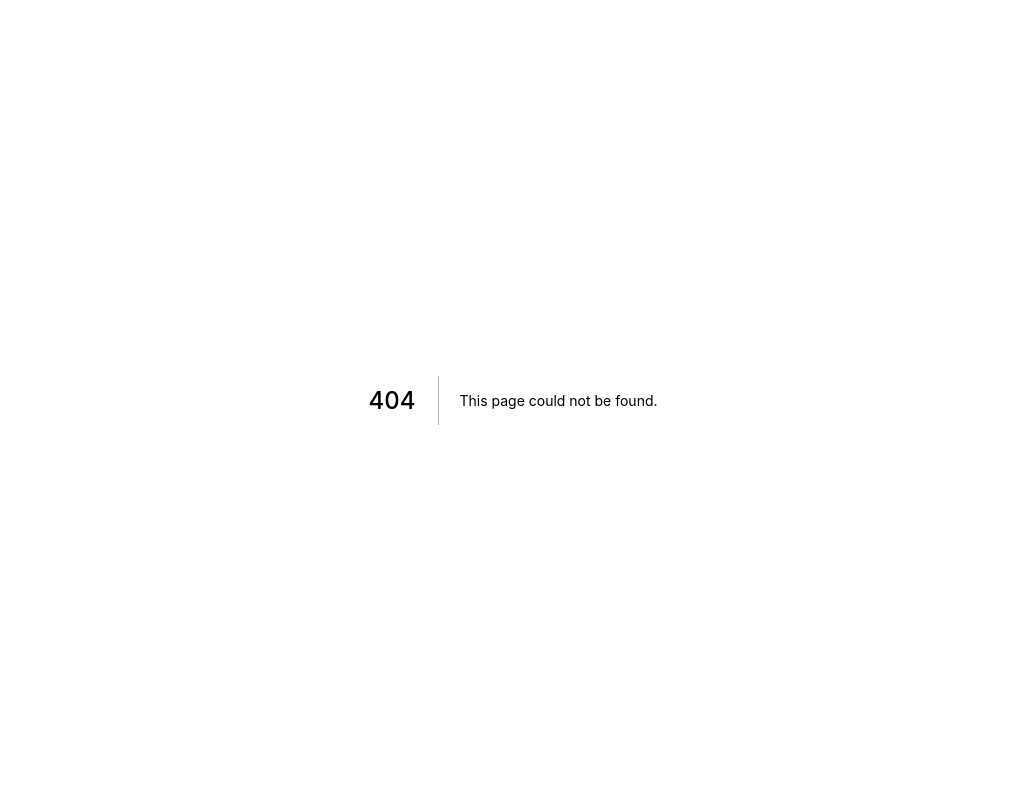
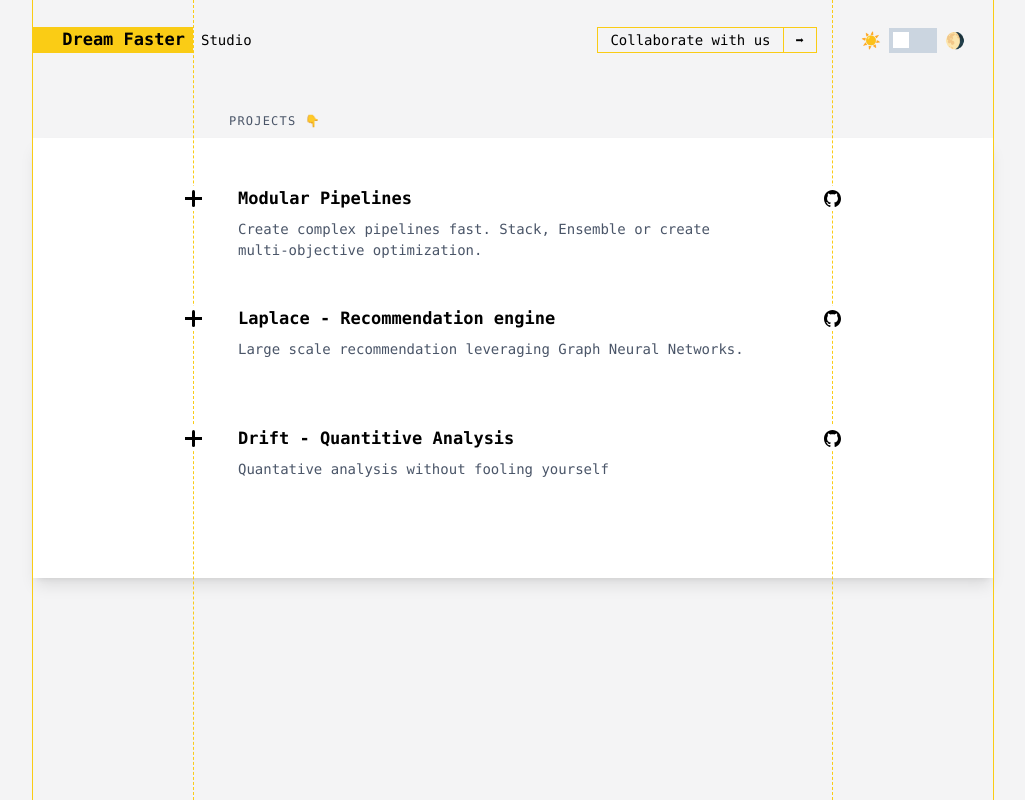
Before and after one commit to dream-faster/dream-faster-landing, a Next.js app: page /projects in a window 1280 px wide. Before the commit this address had no page. Shown: the whole page, without its empty margins (127-1152 px from the left). Built offline with nearby package versions, Linux system fonts and the light colour scheme.

Commit message:
feat: Added topics section and bigger hero.

```diff
--- a/src/components/Breadcrumb.jsx
+++ b/src/components/Breadcrumb.jsx
@@ -49,11 +49,6 @@ const Breadcrumbs = () => {
               key={breadcrumb.href}
               className="list-none text-xs font-mono no-underline m-0"
             >
-              {i === 0 ? (
-                <p className="no-underline border-none m-0 p-0 whitespace-nowrap text-ellipsis">
-                  {`/ ${convertBreadcrumb(breadcrumb.breadcrumb)} `}
-                </p>
-              ) : (
               <Link href={breadcrumb.href}>
                 <a
                   className={`no-underline border-none  whitespace-nowrap text-ellipsis ${
@@ -61,7 +56,6 @@ const Breadcrumbs = () => {
                   }`}
                 >{` / ${convertBreadcrumb(breadcrumb.breadcrumb)} `}</a>
               </Link>
-              )}
             </li>
           );
         })}
--- a/src/components/Hero.tsx
+++ b/src/components/Hero.tsx
@@ -4,7 +4,7 @@ export const Hero = () => (
   <div>
     <div className="absolute z-10 ml-[18px] h-5 w-1 bg-black outline-2 outline-white dark:bg-white md:ml-[-2px] " />
 
-    <p className="min-h-[50vh] px-12  font-mono text-sm text-black dark:text-slate-300">
+    <p className="min-h-[calc(100vh-16rem)] px-12 font-mono  text-sm text-black dark:text-slate-300 md:min-h-[calc(100vh-17rem)]">
       We are an independent Machine Learning Research and Development Studio
       based in Berlin.
       <br />
--- a/src/components/ProjectButton.tsx
+++ b/src/components/ProjectButton.tsx
@@ -45,10 +45,7 @@ const ProjectButton = ({
           <p className="absolute hidden">{date}</p>
         </div>
       </a>
-      <GitHub
-        url={url}
-        // imgSource={`${router.basePath}/assets/images/github.svg`}
-      />
+      {url === '' ? null : <GitHub url={url} />}
     </div>
   );
 };
--- a/src/components/ProjectsSection.tsx
+++ b/src/components/ProjectsSection.tsx
@@ -1,6 +1,12 @@
 import ProjectButton from '@/components/ProjectButton';
 
-const ProjectsSection = ({ allPostsData }: { allPostsData: Array<any> }) => (
+const ProjectsSection = ({
+  allPostsData,
+  baseUrl,
+}: {
+  allPostsData: Array<any>;
+  baseUrl: string;
+}) => (
   <div className="flex w-full flex-col items-center justify-center">
     {allPostsData.map(({ id, github_link, date, title, description }) => (
       <ProjectButton
@@ -9,7 +15,7 @@ const ProjectsSection = ({ allPostsData }: { allPostsData: Array<any> }) => (
         subtitle={description}
         date={date}
         url={github_link}
-        linkto={`/projects/${id}`}
+        linkto={`/${baseUrl}/${id}`}
       />
     ))}
   </div>
--- /dev/null
+++ b/src/lib/topics.jsx
@@ -0,0 +1,99 @@
+import fs from 'fs';
+import matter from 'gray-matter';
+import path from 'path';
+import { remark } from 'remark';
+import html from 'remark-html';
+
+const postsDirectory = path.join(process.cwd(), 'src/topics');
+
+export function getSortedTopicsData() {
+  // Get file names under /posts
+  const fileNames = fs.readdirSync(postsDirectory);
+  const allPostsData = fileNames.map((fileName) => {
+    // Remove ".md" from file name to get id
+    const id = fileName.replace(/\.md$/, '');
+
+    // Read markdown file as string
+    const fullPath = path.join(postsDirectory, fileName);
+    const fileContents = fs.readFileSync(fullPath, 'utf8');
+
+    // Use gray-matter to parse the post metadata section
+    const matterResult = matter(fileContents);
+
+    // const {
+    //   title,
+    //   date,
+    //   github_link,
+    //   description,
+    // }: {
+    //   title: string;
+    //   date: string;
+    //   github_link: string;
+    //   description: string;
+    // } = matterResult.data;
+
+    // Combine the data with the id
+    return {
+      id,
+      // title,
+      // date,
+      // github_link,
+      // description,
+      ...matterResult.data,
+    };
+  });
+
+  // Sort posts by date
+  return allPostsData.sort((a, b) => {
+    if (a.date < b.date) {
+      return 1;
+    }
+    return -1;
+  });
+}
+
+export function getAllTopicIds() {
+  const fileNames = fs.readdirSync(postsDirectory);
+  return fileNames.map((fileName) => {
+    return {
+      params: {
+        id: fileName.replace(/\.md$/, ''),
+      },
+    };
+  });
+}
+
+// export function getPostData(id) {
+//   const fullPath = path.join(postsDirectory, `${id}.md`);
+//   const fileContents = fs.readFileSync(fullPath, 'utf8');
+
+//   // Use gray-matter to parse the post metadata section
+//   const matterResult = matter(fileContents);
+
+//   // Combine the data with the id
+//   return {
+//     id,
+//     ...matterResult.data,
+//   };
+// }
+
+export async function getTopicData(id) {
+  const fullPath = path.join(postsDirectory, `${id}.md`);
+  const fileContents = fs.readFileSync(fullPath, 'utf8');
+
+  // Use gray-matter to parse the post metadata section
+  const matterResult = matter(fileContents);
+
+  // Use remark to convert markdown into HTML string
+  const processedContent = await remark()
+    .use(html)
+    .process(matterResult.content);
+  const contentHtml = processedContent.toString();
+
+  // Combine the data with the id and contentHtml
+  return {
+    id,
+    contentHtml,
+    ...matterResult.data,
+  };
+}
--- a/src/pages/index.tsx
+++ b/src/pages/index.tsx
@@ -4,13 +4,16 @@ import { MajorButton } from '@/components/MajorButton';
 import ProjectsSection from '@/components/ProjectsSection';
 import { Meta } from '@/layouts/Meta';
 import { getSortedPostsData } from '@/lib/projects';
+import { getSortedTopicsData } from '@/lib/topics';
 import { Main } from '@/templates/Main';
 import OneSection from '@/templates/OneSection';
 
 export default function Index({
   allPostsData,
+  allTopicsData,
 }: {
   allPostsData: [string, string, string, string];
+  allTopicsData: [string, string, string, string];
 }): JSX.Element {
   // const router = useRouter();
 
@@ -28,7 +31,7 @@ export default function Index({
         <Hero />
       </OneSection>
       <OneSection title="projects 👇">
-        <ProjectsSection allPostsData={allPostsData} />
+        <ProjectsSection allPostsData={allPostsData} baseUrl="projects" />
       </OneSection>
       <OneSection title="links 👇">
         <div>
@@ -45,6 +48,9 @@ export default function Index({
           />
         </div>
       </OneSection>
+      <OneSection title="topics 👇">
+        <ProjectsSection allPostsData={allTopicsData} baseUrl="topics" />
+      </OneSection>
       <div className="h-28" />
       <OneSection background_full={true}>
         <Footer />
@@ -55,9 +61,11 @@ export default function Index({
 
 export async function getStaticProps() {
   const allPostsData = getSortedPostsData();
+  const allTopicsData = getSortedTopicsData();
   return {
     props: {
       allPostsData,
+      allTopicsData,
     },
   };
 }
--- /dev/null
+++ b/src/pages/projects.tsx
@@ -0,0 +1,38 @@
+import ProjectsSection from '@/components/ProjectsSection';
+import { Meta } from '@/layouts/Meta';
+import { getSortedPostsData } from '@/lib/projects';
+import { Main } from '@/templates/Main';
+import OneSection from '@/templates/OneSection';
+
+export default function Index({
+  allPostsData,
+}: {
+  allPostsData: [string, string, string, string];
+}): JSX.Element {
+  // const router = useRouter();
+
+  return (
+    <Main
+      wide={true}
+      meta={
+        <Meta
+          title="Projects >> Dream Faster AI Studio"
+          description="Independent R&D studio specialized in Artificial Intelligence."
+        />
+      }
+    >
+      <OneSection title="projects 👇">
+        <ProjectsSection allPostsData={allPostsData} baseUrl="projects" />
+      </OneSection>
+    </Main>
+  );
+}
+
+export async function getStaticProps() {
+  const allPostsData = getSortedPostsData();
+  return {
+    props: {
+      allPostsData,
+    },
+  };
+}
--- /dev/null
+++ b/src/pages/topics.tsx
@@ -0,0 +1,38 @@
+import ProjectsSection from '@/components/ProjectsSection';
+import { Meta } from '@/layouts/Meta';
+import { getSortedTopicsData } from '@/lib/topics';
+import { Main } from '@/templates/Main';
+import OneSection from '@/templates/OneSection';
+
+export default function Index({
+  allPostsData,
+}: {
+  allPostsData: [string, string, string, string];
+}): JSX.Element {
+  // const router = useRouter();
+
+  return (
+    <Main
+      wide={true}
+      meta={
+        <Meta
+          title="Topics >> Dream Faster AI Studio"
+          description="Independent R&D studio specialized in Artificial Intelligence."
+        />
+      }
+    >
+      <OneSection title="topics 👇">
+        <ProjectsSection allPostsData={allPostsData} baseUrl="topics" />
+      </OneSection>
+    </Main>
+  );
+}
+
+export async function getStaticProps() {
+  const allPostsData = getSortedTopicsData();
+  return {
+    props: {
+      allPostsData,
+    },
+  };
+}
--- /dev/null
+++ b/src/pages/topics/[id].js
@@ -0,0 +1,45 @@
+import { getAllTopicIds, getTopicData } from '@/lib/topics';
+import { MajorButton } from '@/components/MajorButton.tsx';
+import { Article } from '@/templates/Article.tsx';
+
+export default function Post({ postData }) {
+  return (
+    <Article>
+      <article className="prose prose-zinc dark:prose-invert w-full ">
+        <h3> {postData.description} </h3>
+        <div
+          dangerouslySetInnerHTML={{ __html: postData.contentHtml }}
+          className="dark:text-slate-100"
+        />
+      </article>
+      <div className="border-top-2 border-top-yellow-400 mt-12 border-top-solid">
+        <p className="mb-2">
+          Interested in {postData.title} or projects like it? Get in touch with
+          us:
+        </p>
+        <MajorButton
+          text="Collaborate with us"
+          link="/collaborate"
+          primary={false}
+        />
+      </div>
+    </Article>
+  );
+}
+
+export async function getStaticPaths() {
+  const paths = getAllTopicIds();
+  return {
+    paths,
+    fallback: false,
+  };
+}
+
+export async function getStaticProps({ params }) {
+  const postData = await getTopicData(params.id);
+  return {
+    props: {
+      postData,
+    },
+  };
+}
--- a/src/templates/Main.tsx
+++ b/src/templates/Main.tsx
@@ -10,7 +10,7 @@ type IMainProps = {
 };
 
 const Main = (props: IMainProps) => (
-  <div className="h-full w-screen overflow-hidden bg-zinc-100 text-gray-700 antialiased dark:bg-slate-800">
+  <div className="h-full min-h-screen w-screen overflow-hidden bg-zinc-100 text-gray-700 antialiased dark:bg-slate-800">
     {props.meta}
     <Menu wide={props.wide} />
     {props.children}
```
Also changed, not shown: src/topics/codeai.md (added, +8 -0 lines). Lines whose indentation alone changed are shown as unchanged.
